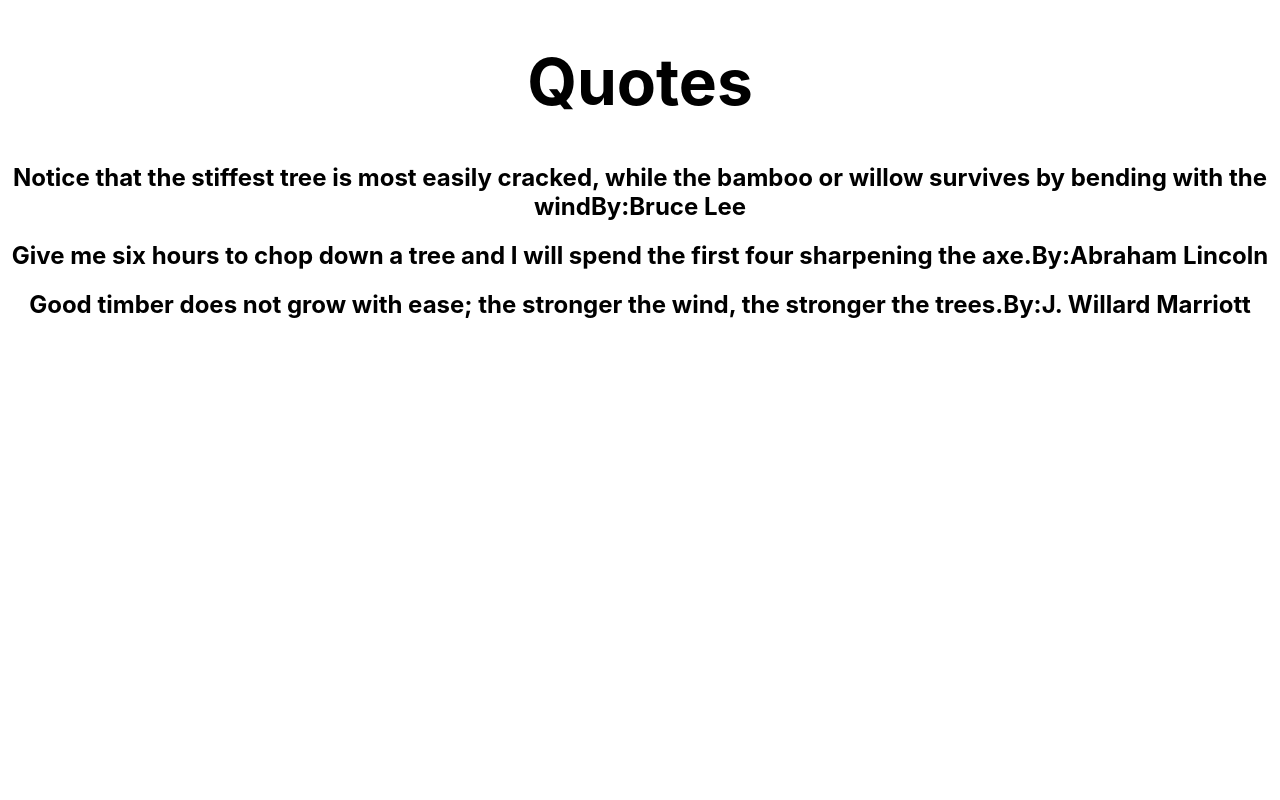
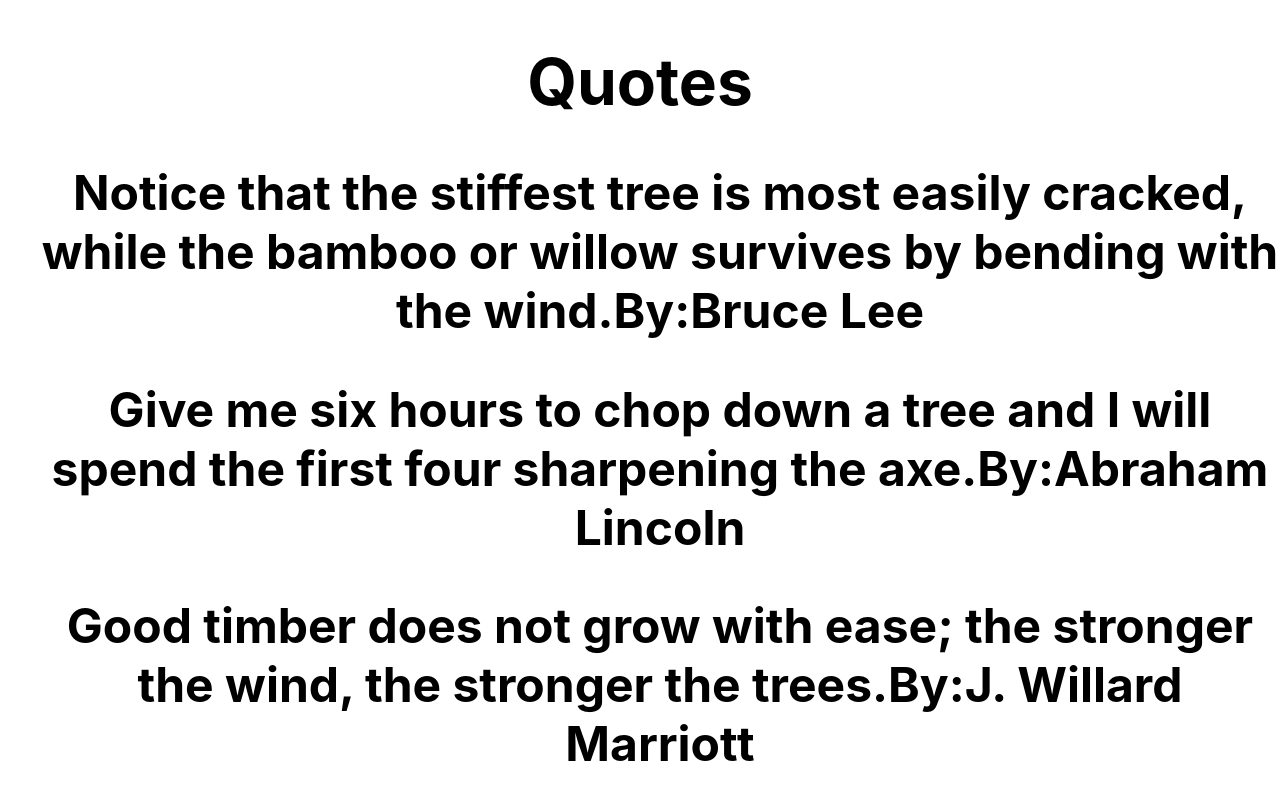
Before and after one commit to LoesJanssen/Quote_Garden_App, a React (Create React App) app in the folder my_quotegarden_app/: page / in a window 1280 px wide. Shown: the top 800 px of the page. Built offline with nearby package versions, Linux system fonts and the light colour scheme.

Commit message:
Quotes from state in QuoteSearcher.js

```diff
--- a/my_quotegarden_app/src/components/QuoteSearcher.js
+++ b/my_quotegarden_app/src/components/QuoteSearcher.js
@@ -1,4 +1,5 @@
 import React, { Component } from "react";
+import Quote from "./Quote";
 
 export default class QuoteSearcher extends Component {
   state = {
@@ -25,10 +26,23 @@
   };
 
   render() {
-    console.log();
+    // const testQuote = this.state.quotes.map(function(quote) {
+    //   return quote.quoteAuthor;
+    // });
+    // console.log(testQuote);
+
     return (
       <div>
         <h1> Quotes </h1>
+        <ul>
+          {this.state.quotes.map(quote => (
+            <Quote
+              text={quote.quoteText}
+              author={quote.quoteAuthor}
+              key={quote._id}
+            />
+          ))}
+        </ul>
       </div>
     );
   }
```
